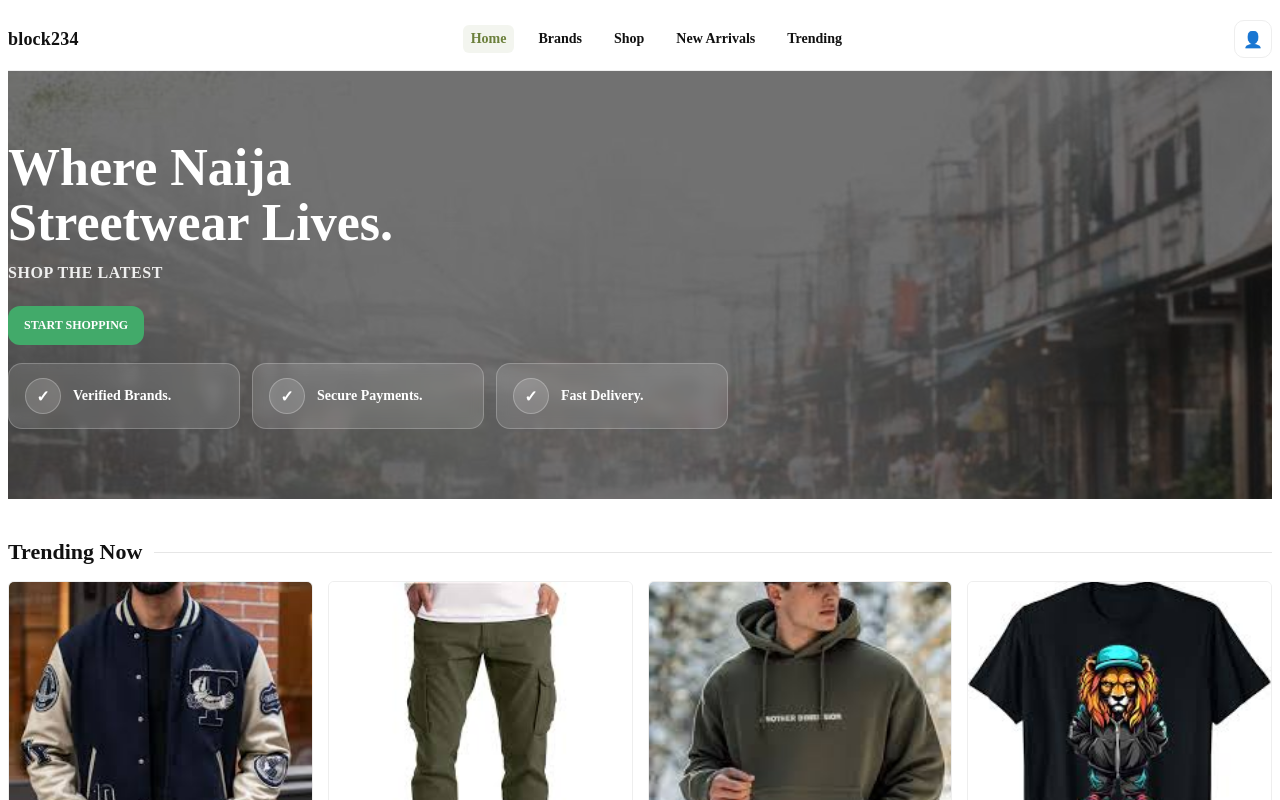
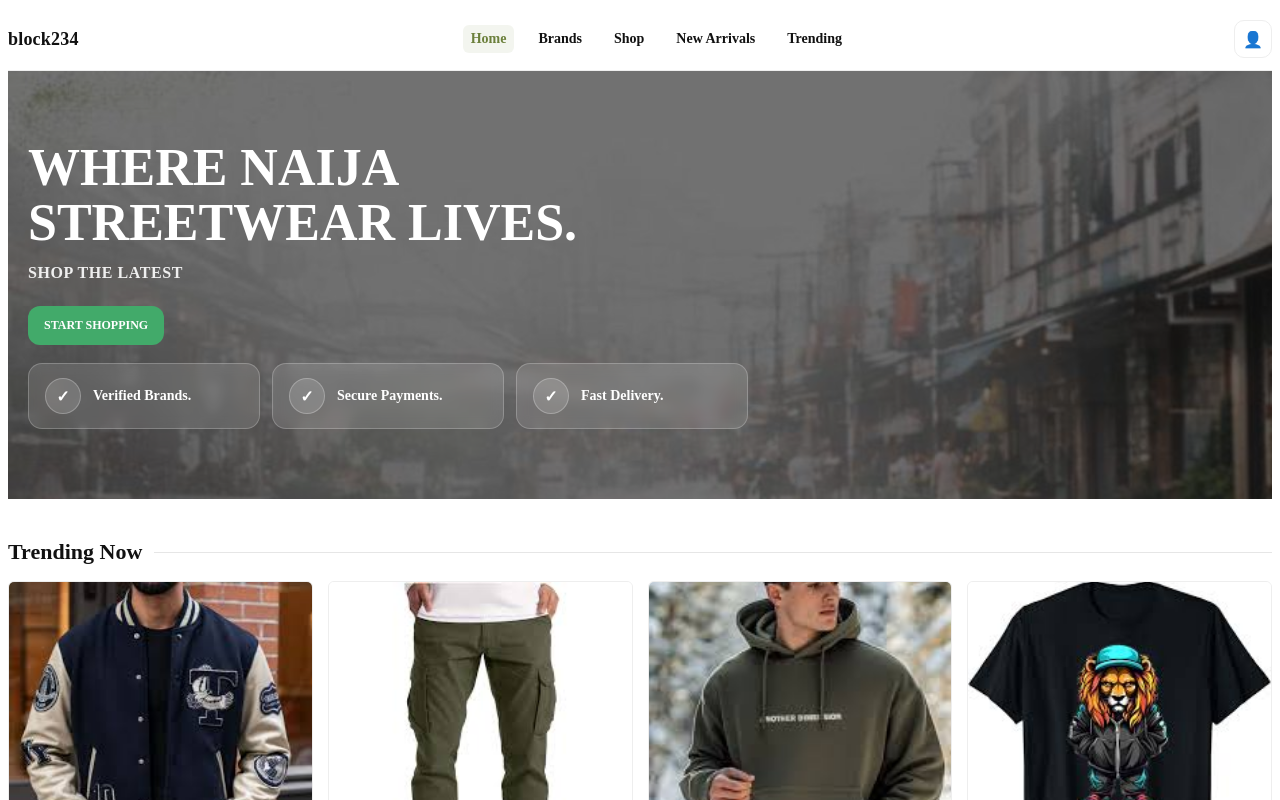
Before and after one commit to Itzteejay70/clothing-web-frontend, a React (Vite) app: page / in a window 1280 px wide. Shown: the top 800 px of the page. Built offline with nearby package versions, Linux system fonts and the light colour scheme.

Commit message:
style: update hero section title to uppercase and adjust padding in CSS

```diff
--- a/src/components/home/hero.jsx
+++ b/src/components/home/hero.jsx
@@ -10,7 +10,7 @@ export default function Hero() {
       <div className="container heroInner">
         <div className="heroLeft">
           <h1 className="heroTitle">
-            Where Naija <br /> Streetwear Lives.
+            WHERE NAIJA <br /> STREETWEAR LIVES.
           </h1>
 
           <p className="heroSubtitle">SHOP THE LATEST</p>
--- a/src/styles/home.css
+++ b/src/styles/home.css
@@ -2,7 +2,7 @@
 .hero {
   position: relative;
   overflow: hidden;
-  padding: 36px 0;
+  padding: 36px 20px;
   color: #fff;
 
   /* Background image (put file in: public/assets/hero/hero-bg.jpg) */
```
